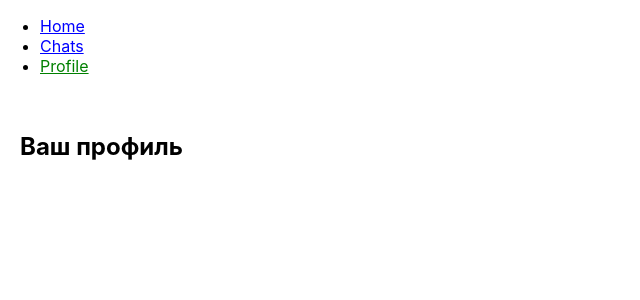
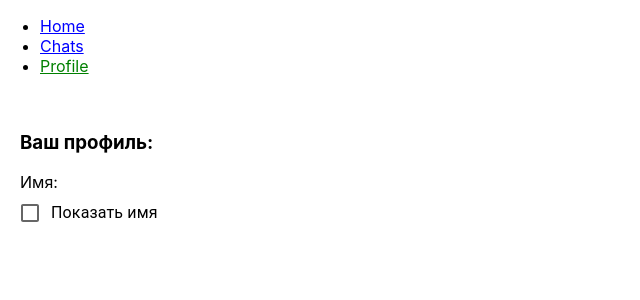
Before and after one commit to floppsiq/gb-react, a React (Create React App) app: page /profile in a window 1280 px wide. Shown: the top 300 px of the page, without its empty margins (0-640 px from the left). Built offline with nearby package versions, Linux system fonts and the light colour scheme.

Commit message:
finished lesson-5

```diff
--- a/package.json
+++ b/package.json
@@ -11,8 +11,10 @@
     "@testing-library/user-event": "^13.5.0",
     "react": "^17.0.2",
     "react-dom": "^17.0.2",
+    "react-redux": "^7.2.8",
     "react-router-dom": "^6.3.0",
     "react-scripts": "5.0.0",
+    "redux": "^4.1.2",
     "web-vitals": "^2.1.4"
   },
   "scripts": {
--- a/src/components/Profile/Profile.js
+++ /dev/null
@@ -1 +0,0 @@
-export const Profile = () => <h1>Ваш профиль</h1>;
--- /dev/null
+++ b/src/screens/Profile/Profile.js
@@ -0,0 +1,31 @@
+import { Checkbox, FormControlLabel, FormGroup } from "@mui/material";
+import { useDispatch, useSelector } from "react-redux";
+import { toggleCheckbox } from "../../store/profile/actions";
+
+export const Profile = () => {
+  const dispatch = useDispatch();
+  const state = useSelector((state) => state);
+  console.log(state);
+  const handleClick = () => {
+    dispatch(toggleCheckbox);
+  };
+
+  return (
+    <div className="wrapper__profile">
+      <h3>Ваш профиль:</h3>
+      <div>Имя: {state.showName && <span>{state.name}</span>}</div>
+      <FormGroup>
+        <FormControlLabel
+          control={
+            <Checkbox
+              checked={state.showName}
+              value={state.showName}
+              onChange={handleClick}
+            />
+          }
+          label="Показать имя"
+        />
+      </FormGroup>
+    </div>
+  );
+};
--- /dev/null
+++ b/src/store/index.js
@@ -0,0 +1,8 @@
+import { createStore } from "redux";
+
+import { profileReducer } from "./profile/reducer";
+
+export const store = createStore(
+  profileReducer,
+  window.__REDUX_DEVTOOLS_EXTENSION__ && window.__REDUX_DEVTOOLS_EXTENSION__()
+);
--- /dev/null
+++ b/src/store/profile/actions.js
@@ -0,0 +1,5 @@
+export const TOGGLE_CHECKBOX = "PROFILE::TOGGLE_CHECKBOX";
+
+export const toggleCheckbox = {
+  type: TOGGLE_CHECKBOX,
+};
--- /dev/null
+++ b/src/store/profile/reducer.js
@@ -0,0 +1,19 @@
+import { TOGGLE_CHECKBOX } from "./actions";
+
+const initialState = {
+    showName: false,
+    name: "Данил",
+  };
+
+  export const profileReducer = (state = initialState, action) => {
+    switch (action.type) {
+      case TOGGLE_CHECKBOX: {
+        return {
+          ...state,
+          showName: !state.showName,
+        };
+      }
+      default:
+        return state;
+    }
+  };
```
Also changed, not shown: src/App.js (+5 -5 lines), src/components/ChatList/ChatList.js (+0 -9 lines), src/screens/Chat/Chat.js (+0 -9 lines), 1 other file (tests, documents, lock files or other folders).
